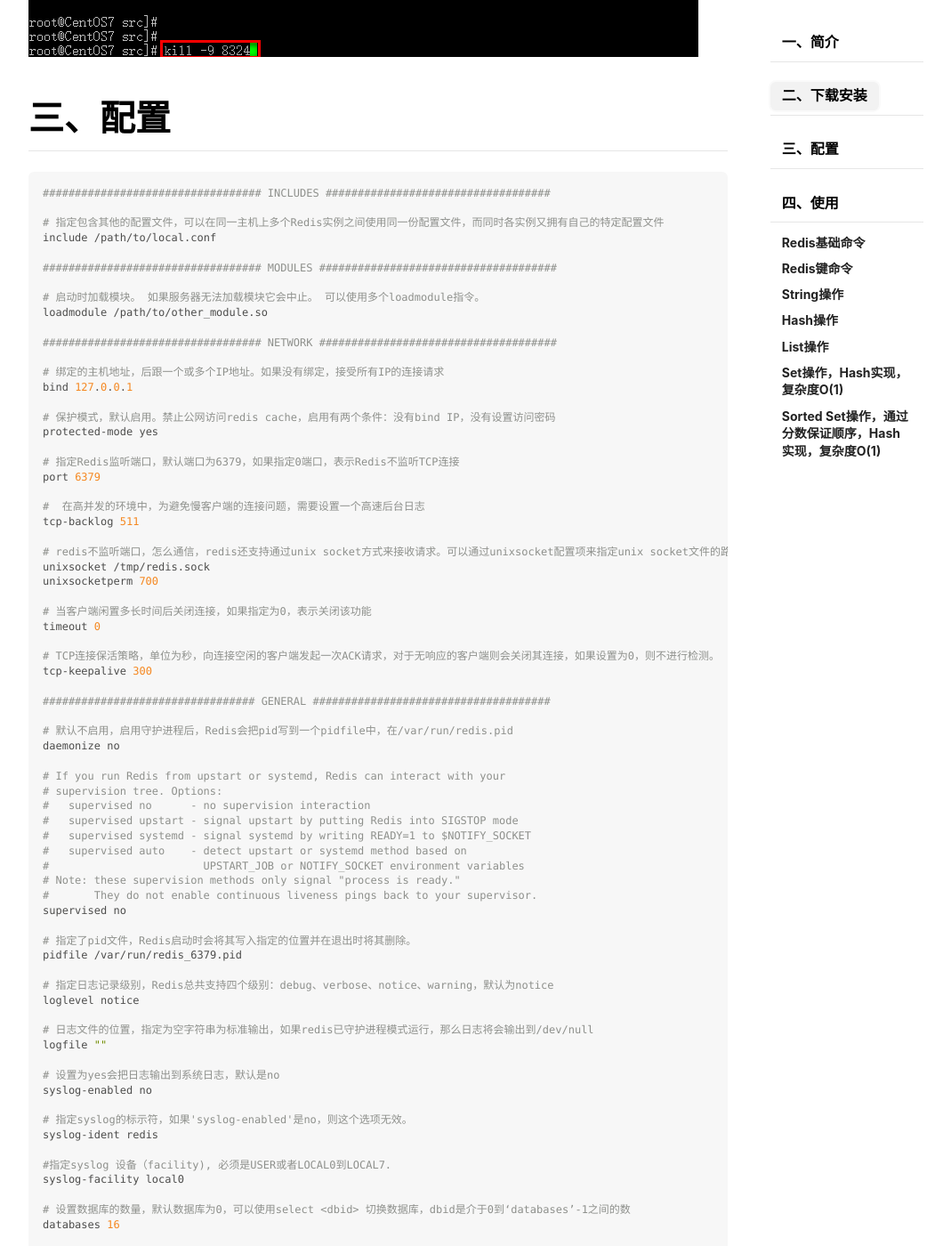
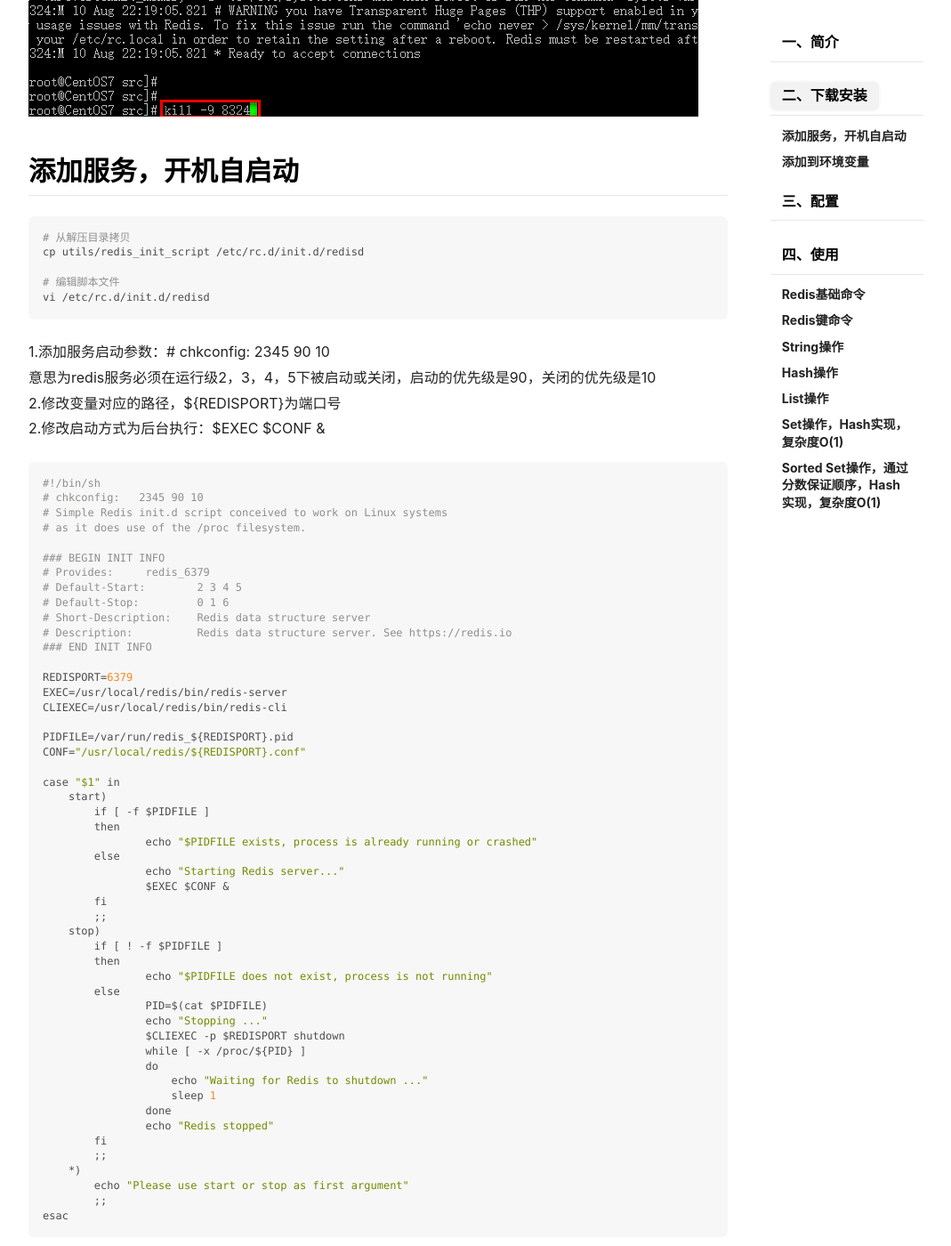
Before and after one commit to A175A174/A175A174.github.io, a Jekyll site: the page built from _posts/2018-08-11-Redis入门.md, in a window 1280 px wide and 1400 px high, scrolled down 1990 px. Shown: the whole window at 89% size, without its empty margins (105-1174 px from the left). Built offline with Jekyll 4.4.1, drawn with Linux system fonts in a browser that asks for light colours; nearby versions of some CDN libraries; comment, search, counter and statistics services are not loaded; some of the changed text lies outside the part shown.

Commit message:
add blog

````diff
--- a/_posts/2018-08-11-Redis快速入门.md
+++ b/_posts/2018-08-11-Redis入门.md
@@ -15,19 +15,23 @@ tags: Redis
 这里[下载Linux](https://redis.io/download)版本的，也有Windows版本的，但不是官方的，由微软维护
 
 ```shell
+# 下载
+curl http://download.redis.io/releases/redis-4.0.11.tar.gz -o /tmp/redis-4.0.11.tar.gz
 # 解压
 tar -zxvf redis-4.0.11.tar.gz
 
-# 进入解压目录编译
+# 进入解压目录编译并安装，编译需要gcc，不指定路径默认为/usr/local/bin/
+yum install gcc
 cd redis-4.0.11
-make
+make PREFIX=/usr/local/redis install
+# 安装后，要手动从解压路径拷贝配置文件到安装路径
 
 # 测试是否编译成功(测试需安装tcl)
 yum install tcl
 make test
 ```
 
-编译成功，可执行文件在src目录下
+编译成功，可执行文件在指定目录下
 ![tu](/myres/20180811/20180810221011.png)
 
 ```shell
@@ -53,9 +57,108 @@ kill -9 PID进程号
 ./redis-cli -p 端口号 -h 地址 -a 密码
 ```
 
+<!--more-->
+
 ![tu](/myres/20180811/20180810222430.png)
 
-<!--more-->
+## 添加服务，开机自启动
+
+```shell
+# 从解压目录拷贝
+cp utils/redis_init_script /etc/rc.d/init.d/redisd
+
+# 编辑脚本文件
+vi /etc/rc.d/init.d/redisd
+```
+
+1.添加服务启动参数：# chkconfig:   2345 90 10
+意思为redis服务必须在运行级2，3，4，5下被启动或关闭，启动的优先级是90，关闭的优先级是10
+2.修改变量对应的路径，${REDISPORT}为端口号
+2.修改启动方式为后台执行：$EXEC $CONF &
+
+```conf
+#!/bin/sh
+# chkconfig:   2345 90 10
+# Simple Redis init.d script conceived to work on Linux systems
+# as it does use of the /proc filesystem.
+
+### BEGIN INIT INFO
+# Provides:     redis_6379
+# Default-Start:        2 3 4 5
+# Default-Stop:         0 1 6
+# Short-Description:    Redis data structure server
+# Description:          Redis data structure server. See https://redis.io
+### END INIT INFO
+
+REDISPORT=6379
+EXEC=/usr/local/redis/bin/redis-server
+CLIEXEC=/usr/local/redis/bin/redis-cli
+
+PIDFILE=/var/run/redis_${REDISPORT}.pid
+CONF="/usr/local/redis/${REDISPORT}.conf"
+
+case "$1" in
+    start)
+        if [ -f $PIDFILE ]
+        then
+                echo "$PIDFILE exists, process is already running or crashed"
+        else
+                echo "Starting Redis server..."
+                $EXEC $CONF &
+        fi
+        ;;
+    stop)
+        if [ ! -f $PIDFILE ]
+        then
+                echo "$PIDFILE does not exist, process is not running"
+        else
+                PID=$(cat $PIDFILE)
+                echo "Stopping ..."
+                $CLIEXEC -p $REDISPORT shutdown
+                while [ -x /proc/${PID} ]
+                do
+                    echo "Waiting for Redis to shutdown ..."
+                    sleep 1
+                done
+                echo "Redis stopped"
+        fi
+        ;;
+    *)
+        echo "Please use start or stop as first argument"
+        ;;
+esac
+```
+
+```shell
+# 按照脚本文件拷贝一份配置文件，默认端口为6379
+cp /usr/local/redis/redis.conf /usr/local/redis/6379.conf
+
+# 注册redisd服务
+chkconfig --add redisd
+# 查看服务列表
+chkconfig --list
+# 设置为开机自启动服务
+chkconfig redisd on
+# 打开服务
+service redisd start
+# 关闭服务
+service redisd stop
+```
+
+## 添加到环境变量
+
+可以不用到redis程序目录直接执行redis命令
+
+```shell
+# 修改profile文件
+vi /etc/profile
+
+# 在最后行追加
+export PATH="$PATH:/usr/local/redis/bin"
+
+# 刷新环境变量
+. /etc/profile
+```
 
 # 三、配置
 
````
Also changed, not shown: other parts of _posts/2018-08-11-Redis入门.md (+1 -1 lines), _posts/2018-08-14-Jedis的使用.md (+8 -0 lines), _posts/2018-08-19-Linux下安装MySql8.md (+2 -0 lines), _posts/2018-08-19-Linux常用配置.md (renamed from _posts/2018-08-19-CentOS7常用配置.md, +14 -2 lines), _posts/2018-08-20-使用Redis做分布式锁.md (added, +258 -0 lines), myres/20180820/201808230000006.png (added), myres/20180820/201808230000007.png (added).
